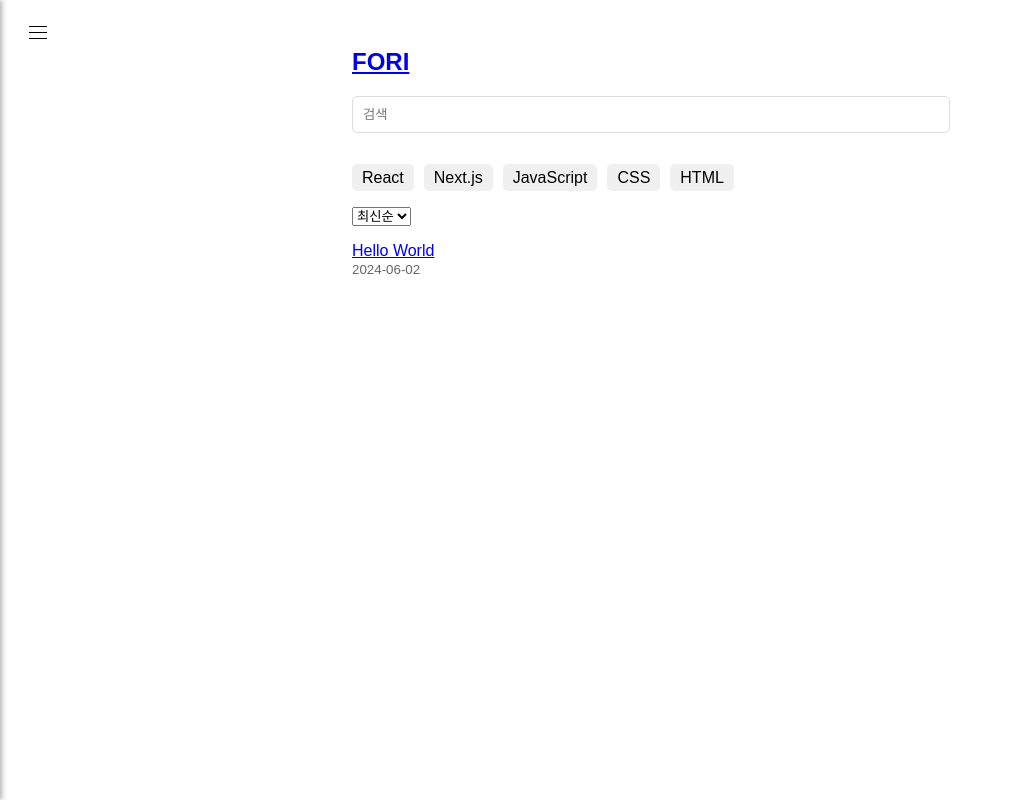
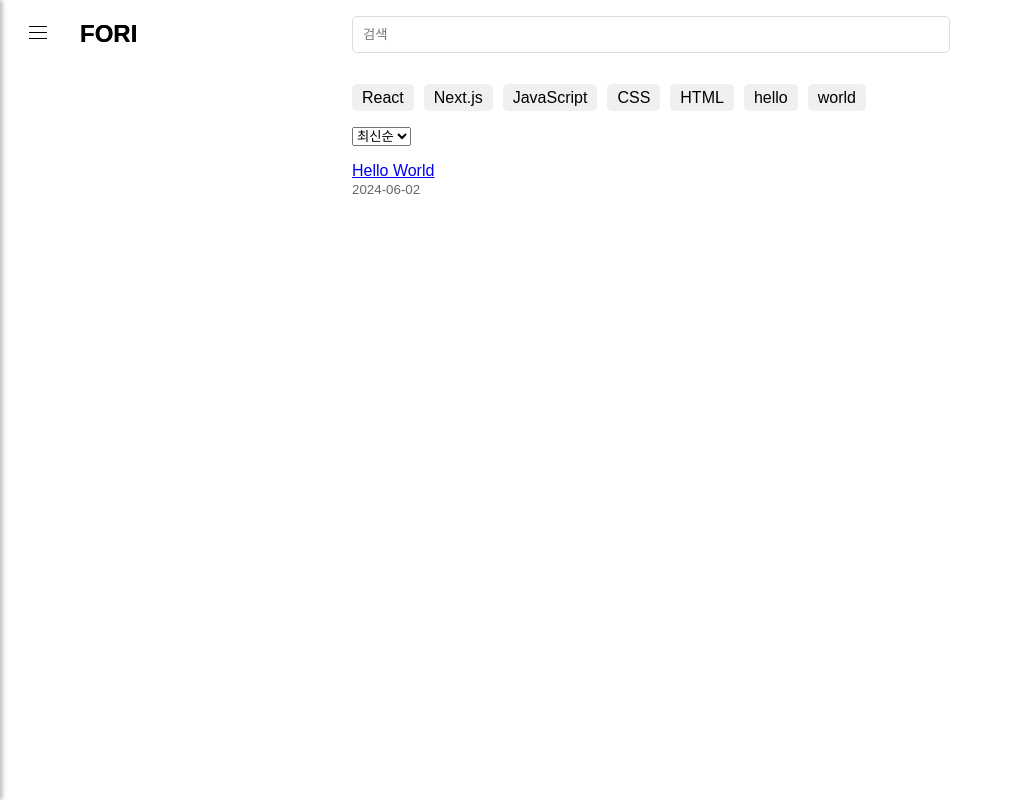
Before and after one commit to dongkyun2331/blog, a Next.js app: page / in a window 1280 px wide. Shown: the whole page, without its empty margins (0-1013 px from the left). Built offline with nearby package versions, Linux system fonts and the light colour scheme.

Commit message:
close button title

```diff
--- a/components/DynamicBlogList.js
+++ b/components/DynamicBlogList.js
@@ -3,7 +3,15 @@ import { useState } from "react";
 import Link from "next/link";
 import utilStyles from "../styles/utils.module.css";
 
-const popularSearchKeywords = ["React", "Next.js", "JavaScript", "CSS", "HTML"];
+const popularSearchKeywords = [
+  "React",
+  "Next.js",
+  "JavaScript",
+  "CSS",
+  "HTML",
+  "hello",
+  "world",
+];
 
 export default function DynamicBlogList({ allPostsData }) {
   const [searchQuery, setSearchQuery] = useState("");
--- a/components/Layout.js
+++ b/components/Layout.js
@@ -19,8 +19,8 @@ export default function Layout({ children }) {
       <Head>
         <title>포리</title>
       </Head>
-      <nav>
-        <Link href="/">
+      <nav className={utilStyles.nav}>
+        <Link href="/" style={{ textDecoration: "none", color: "inherit" }}>
           <h1>FORI</h1>
         </Link>
       </nav>
@@ -43,7 +43,6 @@ export default function Layout({ children }) {
         </svg>
       </button>
       <Sidebar isOpen={isSidebarOpen} onClose={toggleSidebar}>
-        <h2 className={utilStyles.headingLg}>YouTube Audio Player</h2>
         <YoutubeAudioPlayer />
       </Sidebar>
     </div>
--- a/components/Sidebar.js
+++ b/components/Sidebar.js
@@ -2,6 +2,8 @@
 
 import { useEffect } from "react";
 import styles from "../styles/Sidebar.module.css";
+import utilStyles from "../styles/utils.module.css";
+import Link from "next/link";
 
 export default function Sidebar({ isOpen, onClose, children }) {
   useEffect(() => {
@@ -20,8 +22,27 @@ export default function Sidebar({ isOpen, onClose, children }) {
     <div className={`${styles.sidebar} ${isOpen ? styles.open : ""}`}>
       <div className={styles.sidebarContent}>
         <button onClick={onClose} className={styles.closeButton}>
-          &times;
+          <svg
+            xmlns="http://www.w3.org/2000/svg"
+            height="24"
+            viewBox="0 0 4"
+            width="24"
+            focusable="false"
+            style={{
+              pointerEvents: "none",
+              display: "inherit",
+              width: "100%",
+              height: "100%",
+            }}
+          >
+            <path d="M21 6H3V5h18v1zm0 5H3v1h18v-1zm0 6H3v1h18v-1z"></path>
+          </svg>
         </button>
+        <nav className={utilStyles.nav}>
+          <Link href="/" style={{ textDecoration: "none", color: "inherit" }}>
+            <h1>FORI</h1>
+          </Link>
+        </nav>
         {children}
       </div>
     </div>
--- a/styles/Sidebar.module.css
+++ b/styles/Sidebar.module.css
@@ -17,6 +17,7 @@
 }
 
 .sidebarContent {
+  margin-top: 40px;
   padding: 20px;
   height: 100%;
   display: flex;
@@ -28,5 +29,7 @@
   border: none;
   font-size: 1.5rem;
   cursor: pointer;
-  align-self: flex-end;
+  position: absolute;
+  top: 20px;
+  left: 20px;
 }
--- a/styles/utils.module.css
+++ b/styles/utils.module.css
@@ -1,7 +1,7 @@
 .container {
   max-width: 36rem;
   padding: 0 1rem;
-  margin: 3rem auto 6rem;
+  margin: 1rem auto 6rem;
 }
 
 .headingXl {
@@ -20,6 +20,12 @@
 
 .listItem {
   margin: 0 0 1.25rem;
+}
+
+.nav {
+  position: fixed;
+  top: 0;
+  left: 80px;
 }
 
 .sidebarButton {
```
